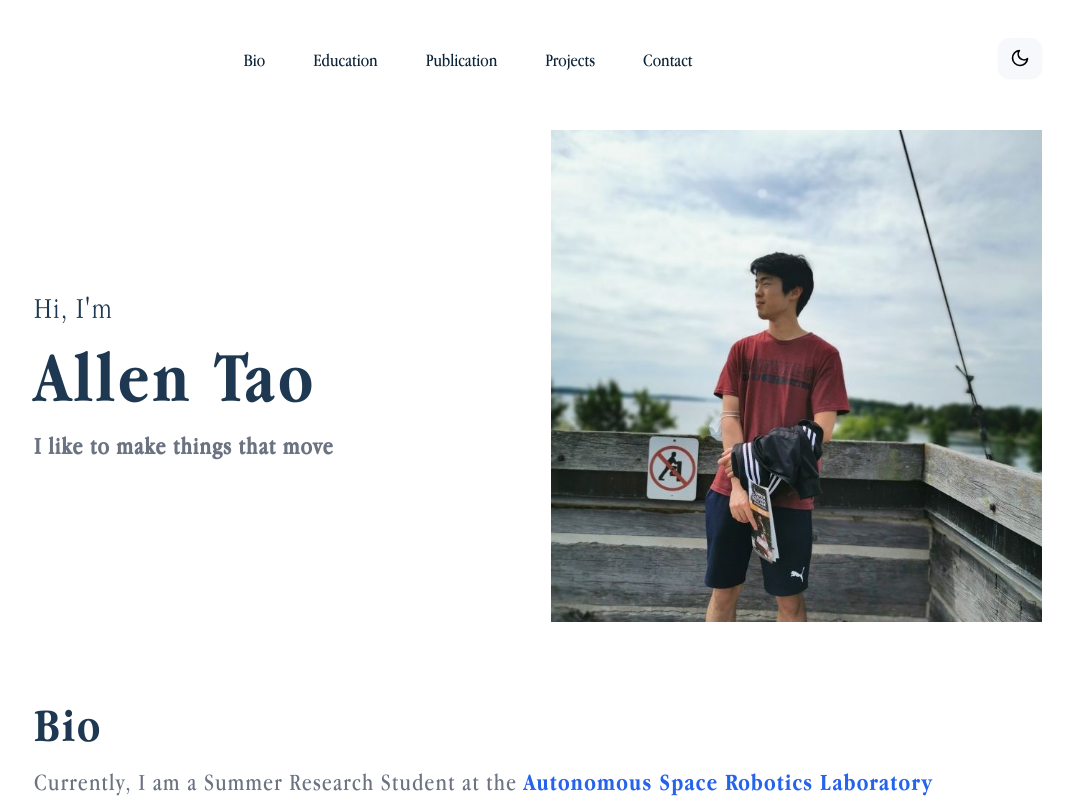
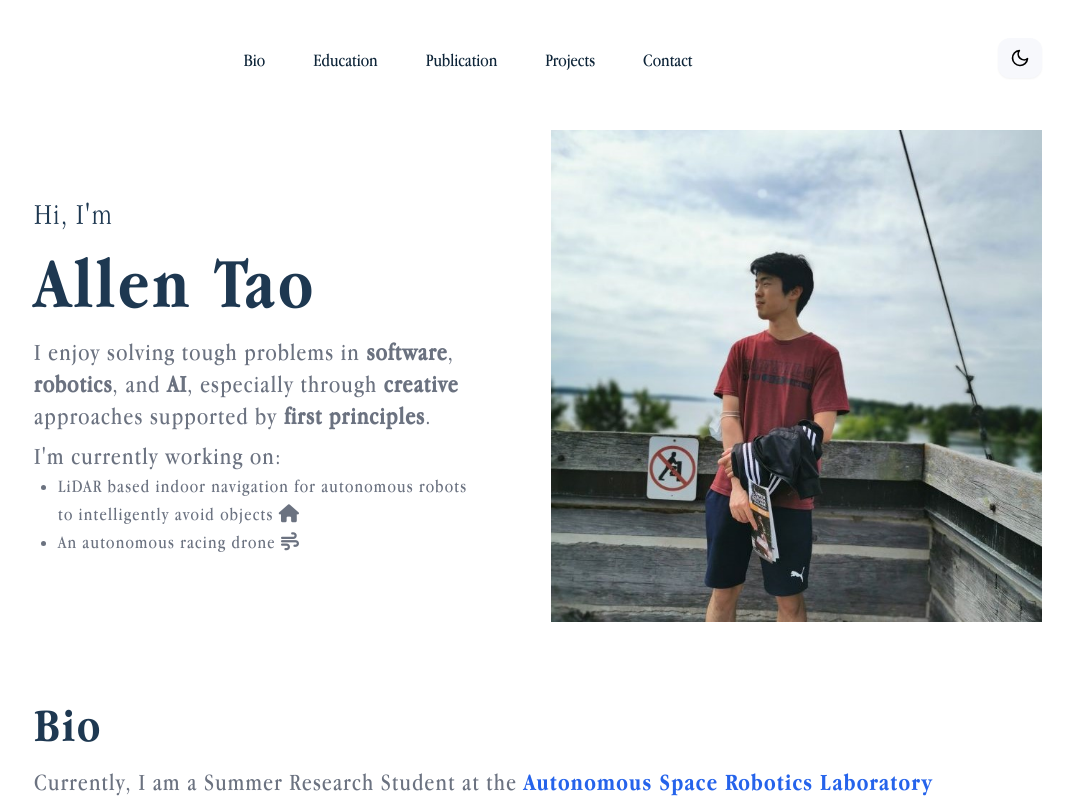
Before and after one commit to allenapplehead/portfolio2, a Vue app: page / in a window 1280 px wide. Shown: the top 800 px of the page, without its empty margins (142-1215 px from the left). Built offline with nearby package versions, Linux system fonts and the light colour scheme; what vue-backtotop would draw is missing.

Commit message:
revamped intro

```diff
--- a/src/components/shared/AppBanner.vue
+++ b/src/components/shared/AppBanner.vue
@@ -23,6 +23,7 @@ export default {
 </script>
 
 <template>
+	<link rel="stylesheet" href="https://cdnjs.cloudflare.com/ajax/libs/font-awesome/6.0.0-beta3/css/all.min.css">
 	<section class="flex flex-col sm:justify-between items-center sm:flex-row mt-12 sm:mt-10" id="banner">
 		<!-- Banner left contents -->
 		<div class="w-full md:w-2/3 text-left mx-10 p-10">
@@ -67,8 +68,27 @@ export default {
 				dark:text-gray-200
 				tracking-wider
 				">
-				<b>I like to make things that move</b>
+				I enjoy solving tough problems in <b>software</b>, <b>robotics</b>, and <b>AI</b>, especially through <b>creative</b> approaches supported by <b>first principles</b>.
 			</p>
+			<div class="
+				font-general-medium
+				mt-2
+				text-lg
+				sm:text-xl
+				xl:text-2xl
+				text-center
+				sm:text-left
+				leading-normal
+				text-gray-500
+				dark:text-gray-200
+				tracking-wider
+				">
+					<p>I'm currently working on:</p>
+						<ul class="text-lg list-disc pl-6">
+							<li>LiDAR based indoor navigation for autonomous robots to intelligently avoid objects <i class="fas fa-home pr-2"></i></li>
+							<li>An autonomous racing drone <i class="fas fa-wind pr-2"></i></li>
+						</ul>
+			</div>
 		</div>
 
 		<!-- Banner right illustration -->
@@ -150,7 +170,7 @@ export default {
 				dark:text-gray-200
 				tracking-wider">
 				Outside of academia, have always been big into <b>design teams</b>. In high school, I captained my VEX Robotics
-				team 2381C to finish <b>top 10 in the World Championships</b>. Currently, I am building an <b>autonomous hexacopter</b> as
+				team 2381C to finish <b>top 10 in the World Championships</b>. Recently, I developed software for autonomous flight of a heavylifting hexacopter as
 				Software Lead on the University of Toronto Aerospace Team's Unmanned Aerial System Division.
 			</p>
 		</div>
@@ -219,7 +239,6 @@ export default {
 
 
 	<!-- Publications -->
-	<link rel="stylesheet" href="https://cdnjs.cloudflare.com/ajax/libs/font-awesome/6.0.0-beta3/css/all.min.css">
 	<section class="
       flex flex-col
       sm:justify-between
```
